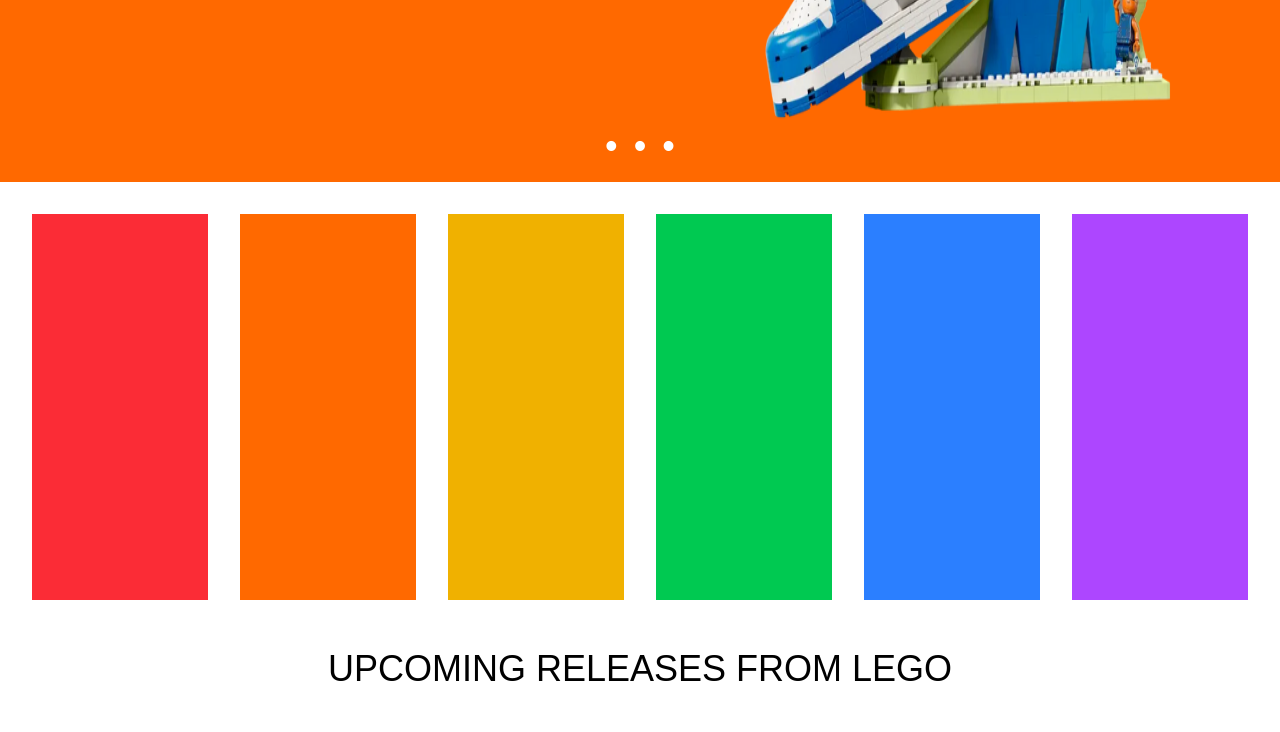
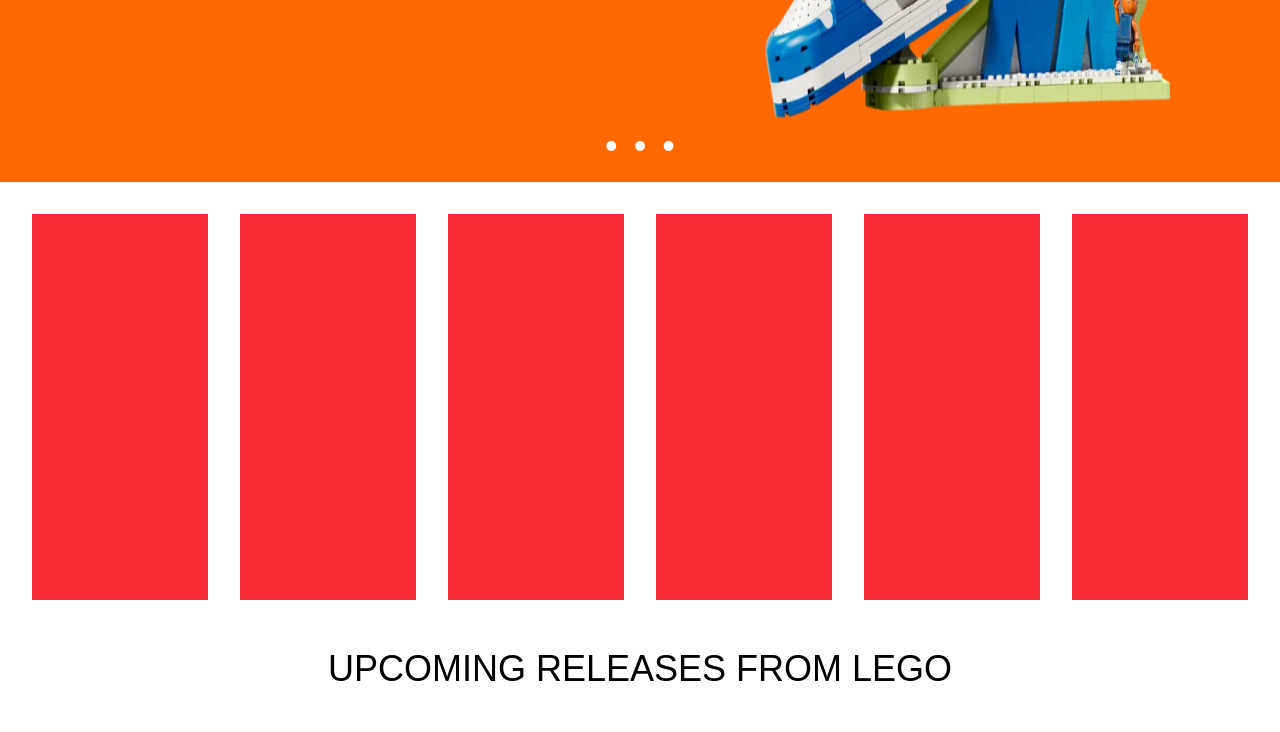
Before and after one commit to braydenadcox/BlockBase, a Next.js app: page / in a window 1280 px wide. Shown: the part 602-1334 px from the top of the page. Built offline with nearby package versions, Linux system fonts and the light colour scheme.

Commit message:
Checkup commit

```diff
--- a/package.json
+++ b/package.json
@@ -3,6 +3,7 @@
   "version": "0.1.0",
   "private": true,
   "type": "module",
+  "description": "A Next.js application for managing LEGO sets.",
   "scripts": {
     "dev": "next dev --turbopack",
     "build": "next build",
--- a/src/app/new/page.tsx
+++ b/src/app/new/page.tsx
@@ -2,6 +2,7 @@ import Navbar from '@/components/navbar';
 import Footer from '@/components/footer';
 import Filter from '@/components/filter';
 import Catalog from '@/components/SetCatalog';
+
 export const metadata = {
   title: 'New LEGO Sets',
 };
--- a/src/components/homeAuxCarousels.tsx
+++ b/src/components/homeAuxCarousels.tsx
@@ -34,11 +34,11 @@ export const PopularDiv = () => {
     return (
         <div className='flex w-full h-[450px] justify-evenly py-8 px-4'>
             <div className="flex-1 mx-4 bg-red-500"></div>
-            <div className="flex-1 mx-4 bg-orange-500"></div>
-            <div className="flex-1 mx-4 bg-yellow-500"></div>
-            <div className="flex-1 mx-4 bg-green-500"></div>
-            <div className="flex-1 mx-4 bg-blue-500"></div>
-            <div className="flex-1 mx-4 bg-purple-500"></div>
+            <div className="flex-1 mx-4 bg-red-500"></div>
+            <div className="flex-1 mx-4 bg-red-500"></div>
+            <div className="flex-1 mx-4 bg-red-500"></div>
+            <div className="flex-1 mx-4 bg-red-500"></div>
+            <div className="flex-1 mx-4 bg-red-500"></div>
         </div>
     );
 };
```
